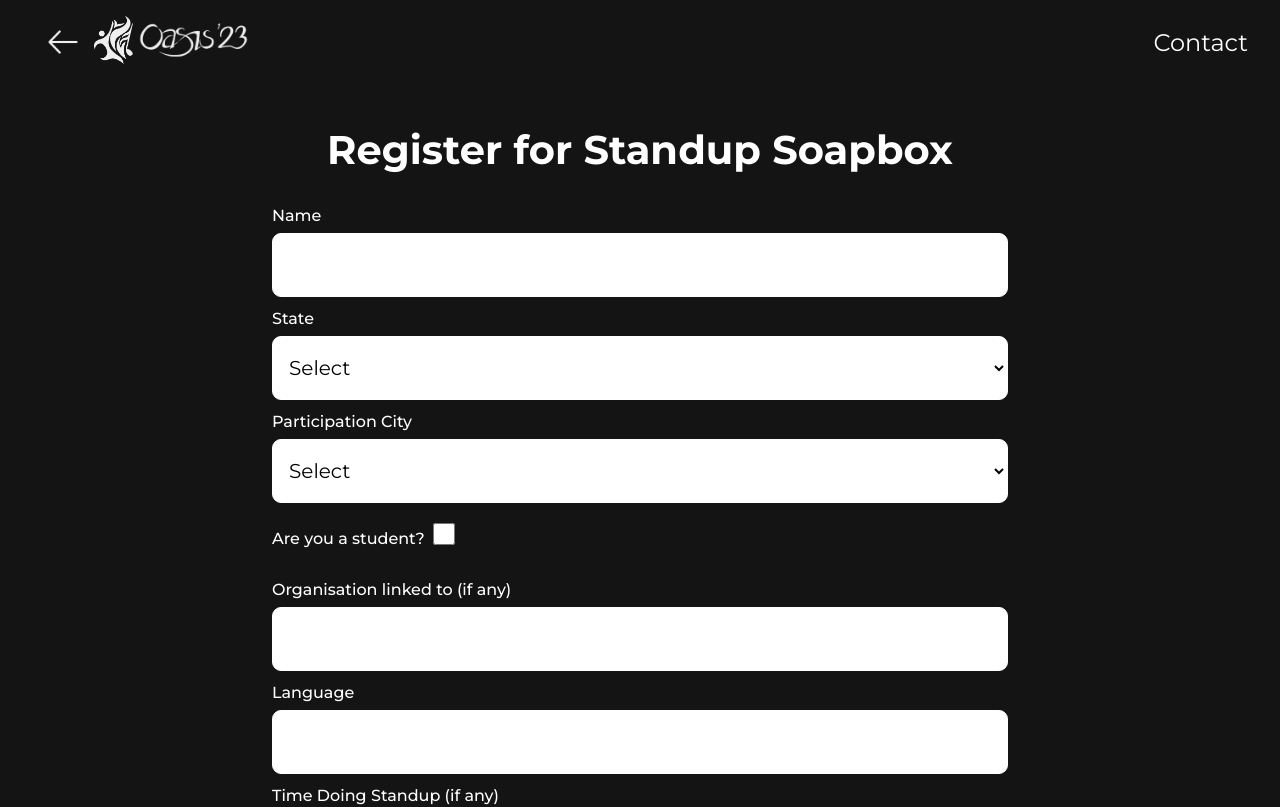
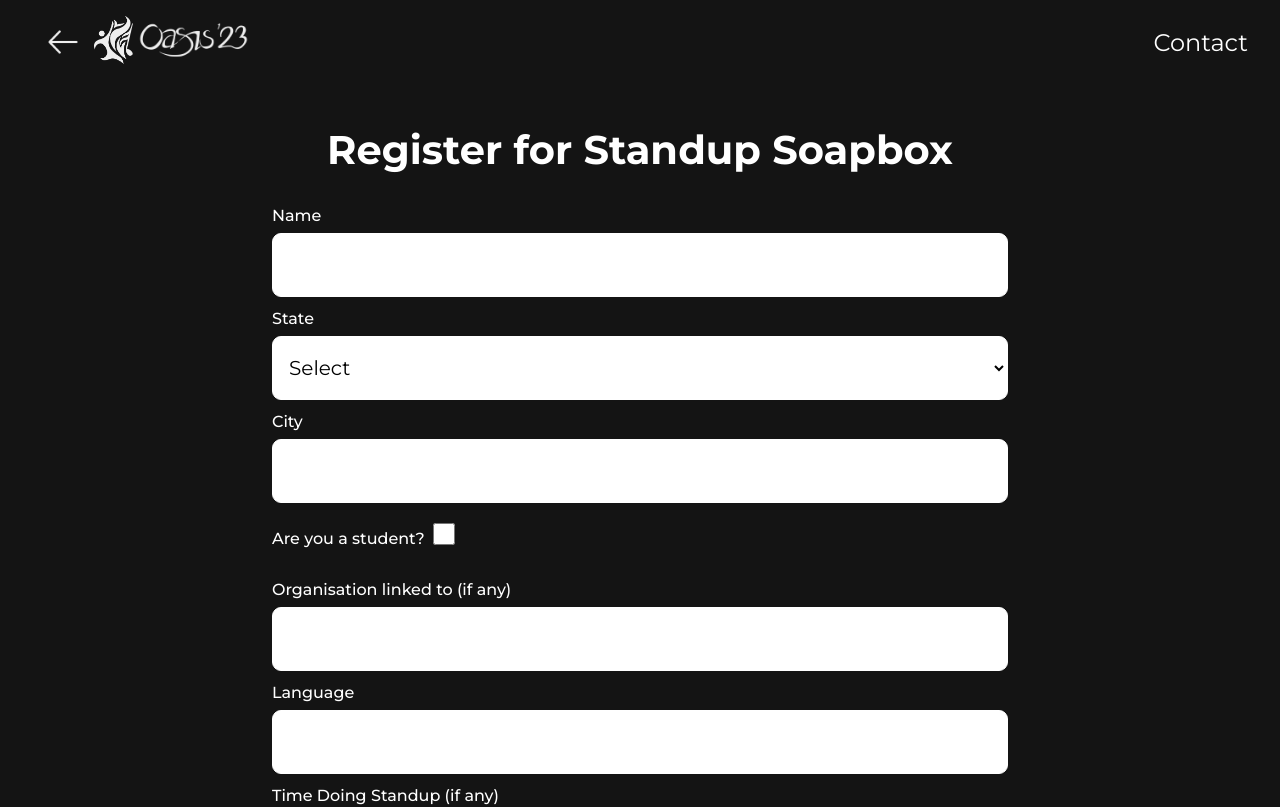
Before and after one commit to dvm-bitspilani/oasis-prereg, a React (Vite) app: page /preregistrations/StandupSoapbox/form in a window 1280 px wide. Shown: the top 807 px of the page. Built offline with nearby package versions, Linux system fonts and the light colour scheme; sample sign-in values are in the browser's storage.

Commit message:
modified: ssb form

```diff
--- a/src/routes/components/Form/StandupSoapboxForm.jsx
+++ b/src/routes/components/Form/StandupSoapboxForm.jsx
@@ -151,16 +151,16 @@ const StandupSoapboxForm = () => {
                 <option value="West Bengal">West Bengal</option>
               </select>
               <label htmlFor="city" className="input-heading">
-                Participation City
+               City
               </label>
-              <select className="input-field" ref={cityRef}>
-                <option value="" disabled selected hidden>
+              <input type="text" className="input-field" ref={cityRef}>
+                {/* <option value="" disabled selected hidden>
                   Select
                 </option>
                 <option value="Bangalore">Bangalore</option>
                 <option value="Delhi">Delhi</option>
-                <option value="Mumbai">Mumbai</option>
-              </select>
+                <option value="Mumbai">Mumbai</option> */}
+              </input>
 
               <div className="student">
                 <div className="student">
```
